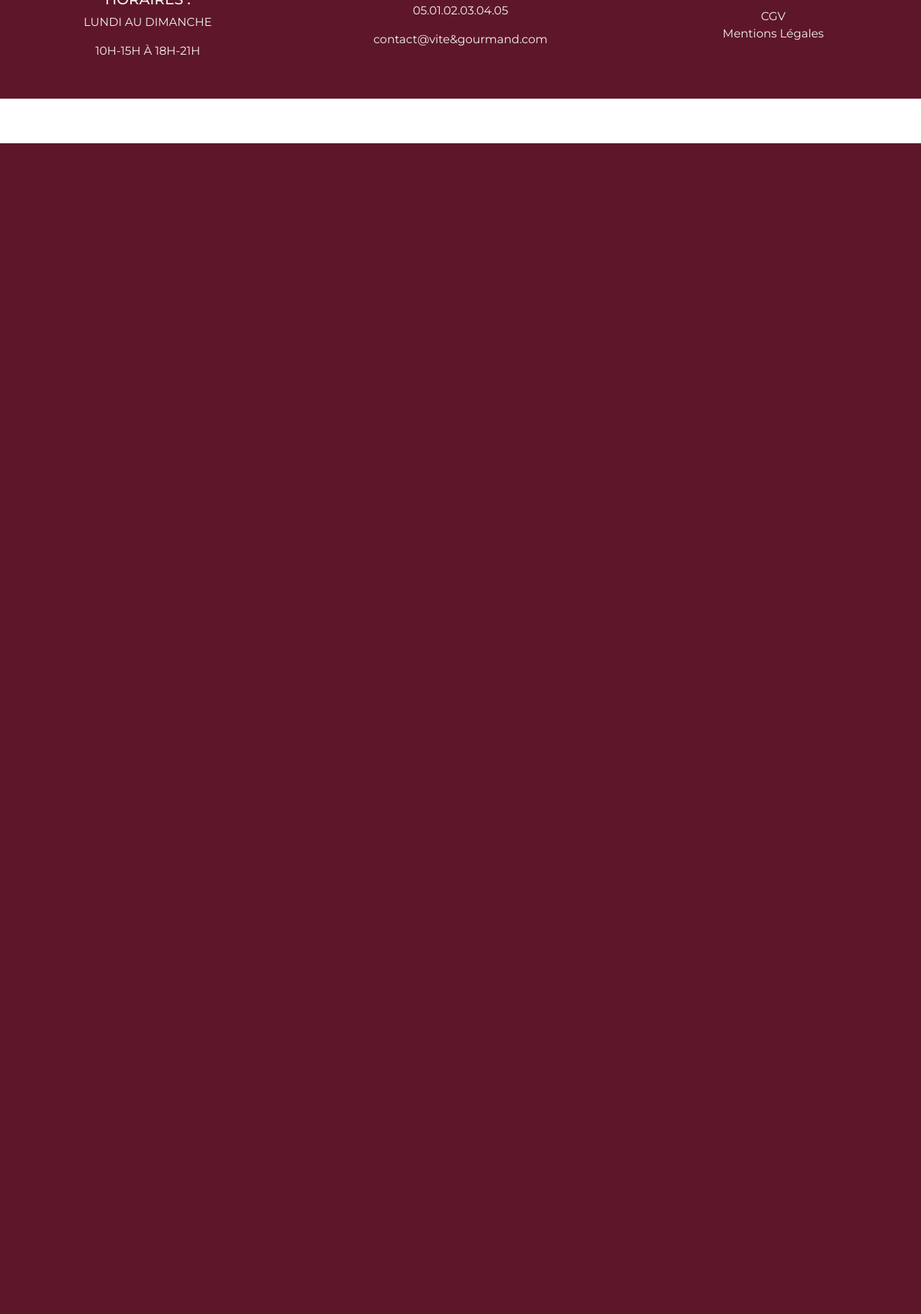
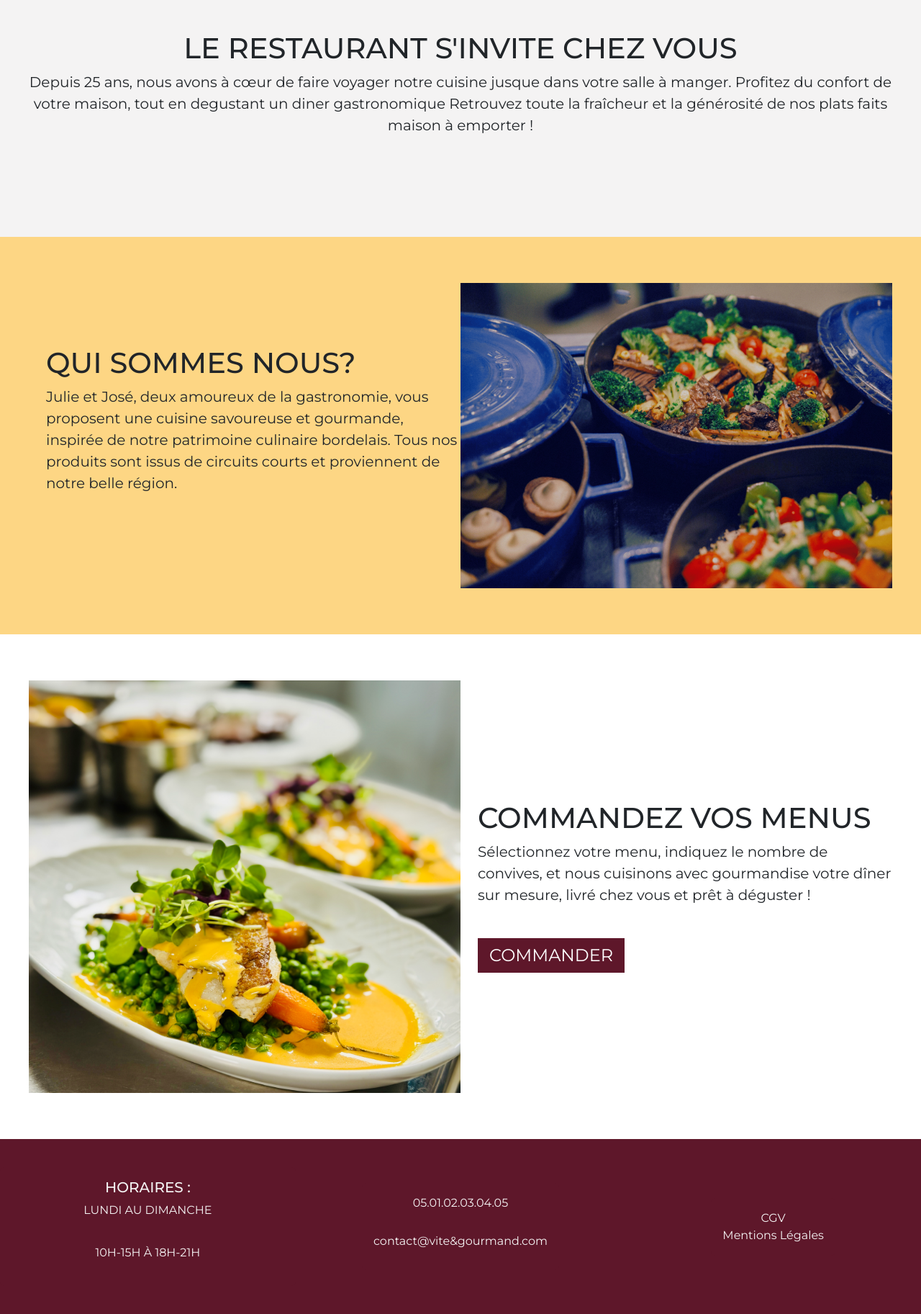
Before and after one commit to Mayon53/Vite-et-Gourmand, a PHP site: page / in a window 1280 px wide. Shown: the part 601-2426 px from the top of the page at 72% size. Before the commit the page ends 800 px from the top, so only its background shows below. Run offline with PHP 8.4, Linux system fonts and the light colour scheme; some libraries are stand-ins or nearby versions; some web fonts are replaced.

Commit message:
index html + design css

```diff
--- a/CSS/globalStyle.css
+++ b/CSS/globalStyle.css
@@ -10,8 +10,8 @@
     --bs-dark-rgb: 33, 43, 50;
     --bs-secondary: #4B4F14;
     --bs-secondary-rgb: 75, 79, 20;
-    --bs-tertiary: #FDD684;
-    --bs-tertiary-rgb: 253, 214, 132;
+    --bs-warning: #FDD684;
+    --bs-warning-rgb: 253, 214, 132;
 
     /*mise en place police de texte*/
     --font-family-h1-h2: "Playfair Display", serif;
--- /dev/null
+++ b/CSS/index.css
@@ -0,0 +1,16 @@
+.conteneur {
+    max-width: 1200px;
+    margin: auto;
+    padding: 5% 0;
+
+
+}
+
+.container .titreAccueil {
+    font-family: var(--font-family-h1-h2);
+    margin-bottom: 5%;
+}
+
+p {
+    padding-bottom: 5%;
+}
--- a/PHP/index.php
+++ b/PHP/index.php
@@ -1,6 +1,6 @@
 <body>
     <?php
-
+    $pageCSS = '/../CSS/index.css';
     define('HEAD_AUTH_GRANTED', true);
     require_once __DIR__ . '/../PHP_BASE/head.php';
     ?>
@@ -17,13 +17,55 @@
                 require_once __DIR__ . '/../PHP_BASE/bigTitle.php';
                 ?>
             </div>
-            <div class="presentationrestaurant">
 
+            <div class="presentationrestaurant bg-light">
+                <div class="conteneur text-center">
+                    <h2 class="titreAccueil fs-1">LE RESTAURANT S'INVITE CHEZ VOUS</h2>
+                    <p class="textePR fs-5">Depuis 25 ans, nous avons à cœur de faire voyager notre cuisine jusque dans votre salle à manger.
+                        Profitez du confort de votre maison, tout en degustant un diner gastronomique
+                        Retrouvez toute la fraîcheur et la générosité de nos plats faits maison à emporter !
+                    </p>
+                </div>
             </div>
-            <div class="presentationProduit">
+            <div class="container-PP bg-warning">
+                <div class="conteneur d-flex flex-row">
+                    <div class="conteneur-text w-50 d-flex flex-column justify-content-center ps-4">
+                        <div class="sous-containeur">
+                            <h2 class="titreAccueil fs-1">QUI SOMMES NOUS?</h2>
+                        </div>
+                        <div class="pBT fs-5">
+                            <p>Julie et José, deux amoureux de la gastronomie, vous proposent une cuisine savoureuse et gourmande,
+                                inspirée de notre patrimoine culinaire bordelais.
+                                Tous nos produits sont issus de circuits courts et proviennent de notre belle région.
+                            </p>
+                        </div>
+                    </div>
+                    <div class="container-img w-50 p-0 m-0">
+                        <img class="img-fluid" src="/../Images/platsCuisinesAccueil.png" alt="">
+                    </div>
+                </div>
+            </div>
+            <div class="container-commande">
+                <div class="conteneur d-flex flex-row-reverse">
+                    <div class="conteneur-text w-50 d-flex flex-column justify-content-center ps-4">
+                        <div class="sous-containeur">
+                            <h2 class="titreAccueil fs-1">COMMANDEZ VOS MENUS</h2>
+                        </div>
+                        <div class="pBT fs-5">
+                            <p>Sélectionnez votre menu, indiquez le nombre de convives,
+                                et nous cuisinons avec gourmandise votre dîner sur mesure,
+                                livré chez vous et prêt à déguster !
+                            </p>
+                            <div class="btnBT">
+                                <a class="btn btn-primary bg-primary border-0 rounded-0 ps-3 pe-3" href="#">COMMANDER</a>
+                            </div>
+                        </div>
+                    </div>
+                    <div class="container-img w-50 p-0 m-0">
+                        <img class="img-fluid w-100" src="/../Images/commandeAccueil.JPEG" alt="">
+                    </div>
+                </div>
 
-            </div>
-            <div class="commande">
 
             </div>
             <div class="avis">
--- a/PHP_BASE/head.php
+++ b/PHP_BASE/head.php
@@ -16,6 +16,8 @@
         die('Page 404');
     }
     ?>
+    <?php if (isset($pageCSS)) : ?>
+        <link rel="stylesheet" href='<?= $pageCSS ?>'> <?php endif; ?>
 </head>
 
 <body>
```
Also changed, not shown: Images/platsCuisinesAccueil.png (renamed from Images/platsCuisinésAccueil.png), 2 other files.
